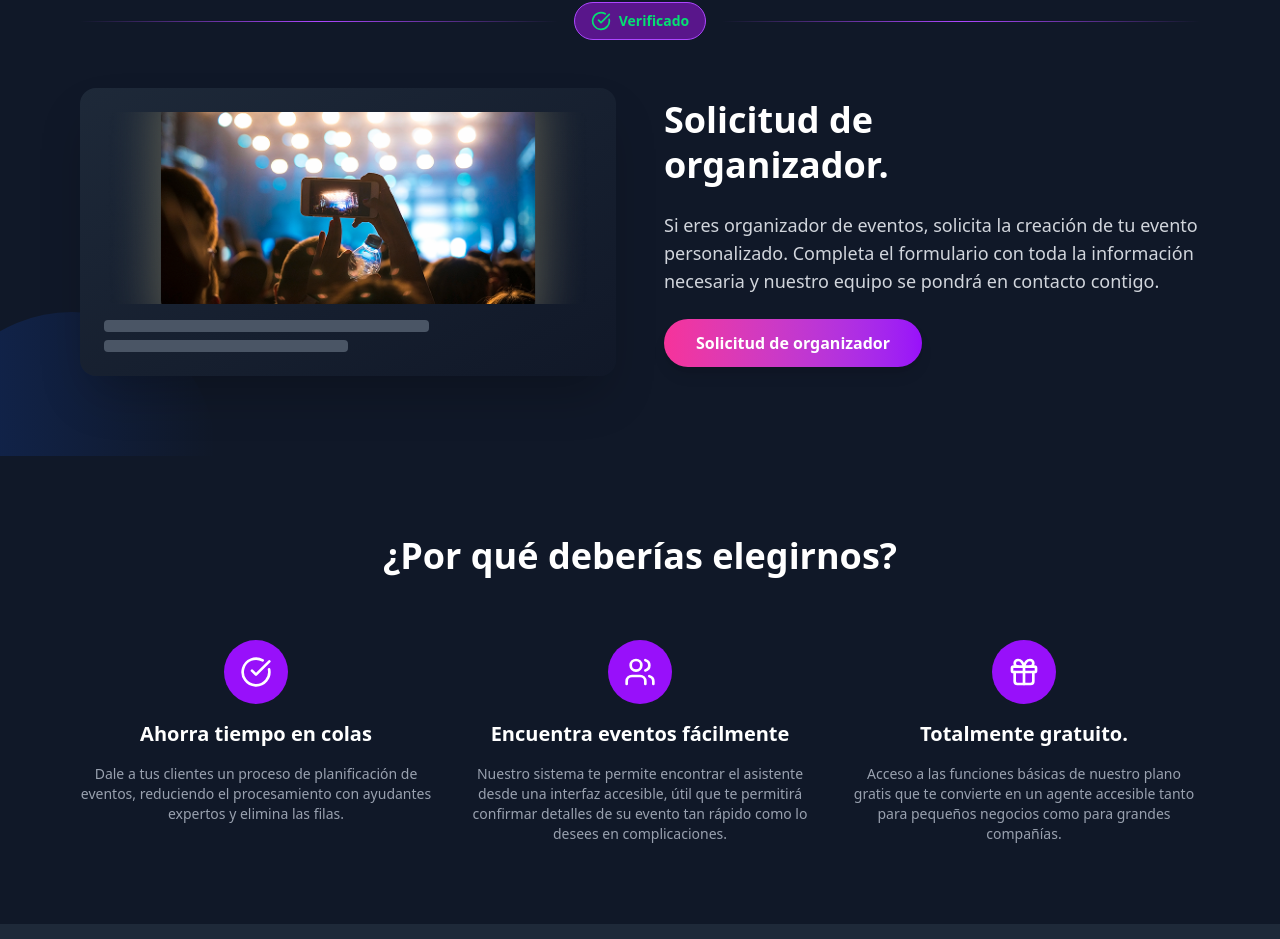
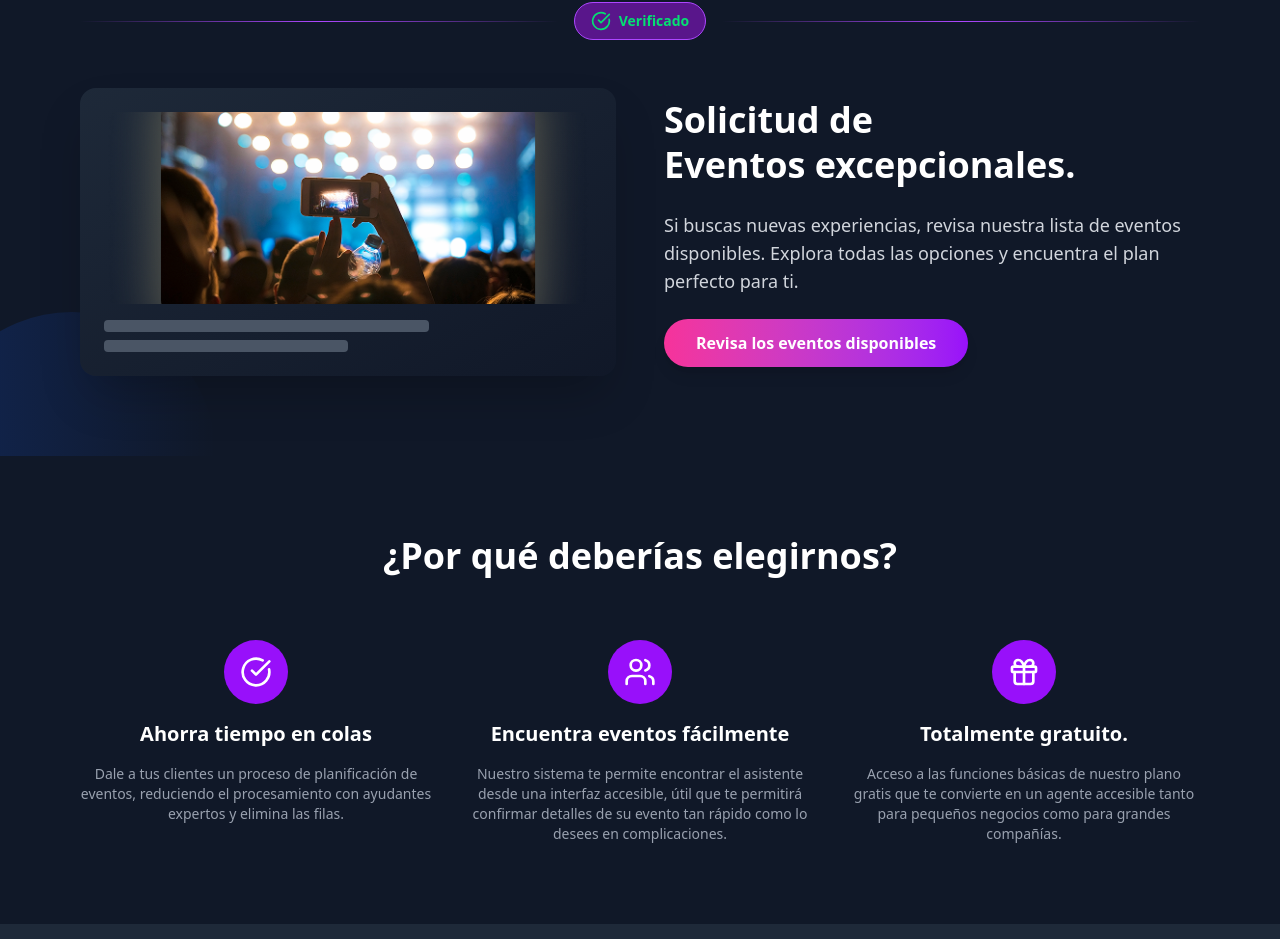
Before and after one commit to lozano2303/tu-evento, a React (Vite) app in the folder TuEventoFrontend (Web)/: page / in a window 1280 px wide. Shown: the part 1267-2206 px from the top of the page. Built offline with nearby package versions, Linux system fonts and the light colour scheme.

Commit message:
feature:An event button was placed on the home page.

```diff
--- a/TuEventoFrontend (Web)/src/components/views/ladingPage.jsx
+++ b/TuEventoFrontend (Web)/src/components/views/ladingPage.jsx
@@ -176,16 +176,16 @@ export default function LadingPage() {
             <div className="space-y-6 order-1 md:order-2">
               <h3 className="text-3xl md:text-4xl font-bold text-white leading-tight">
                 Solicitud de
-                <span className="block">organizador.</span>
+                <span className="block">Eventos excepcionales.</span>
               </h3>
               <p className="text-gray-300 text-lg">
-                Si eres organizador de eventos, solicita la creación de tu evento personalizado. Completa el formulario con toda la información necesaria y nuestro equipo se pondrá en contacto contigo.
+                Si buscas nuevas experiencias, revisa nuestra lista de eventos disponibles. Explora todas las opciones y encuentra el plan perfecto para ti.
               </p>
               <button
-                onClick={() => navigate('/event-request')}
+                onClick={() => navigate('/events')}
                 className="bg-gradient-to-r from-pink-500 to-purple-600 hover:from-pink-600 hover:to-purple-700 text-white px-8 py-3 rounded-full font-semibold transition-all duration-300 shadow-lg hover:shadow-xl"
               >
-                Solicitud de organizador
+                Revisa los eventos disponibles
               </button>
             </div>
           </div>
```
Also changed, not shown: 1 other file (tests, documents, lock files or other folders).
